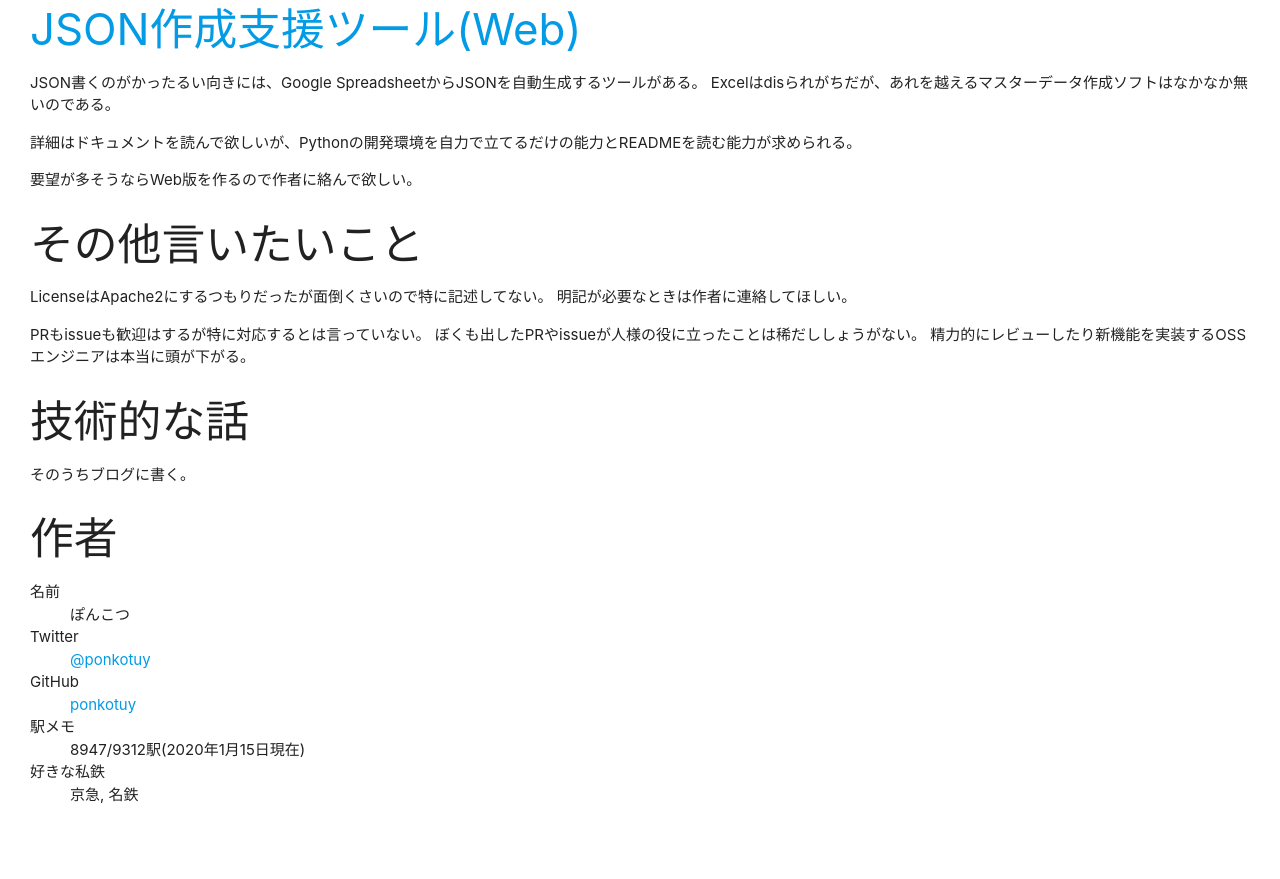
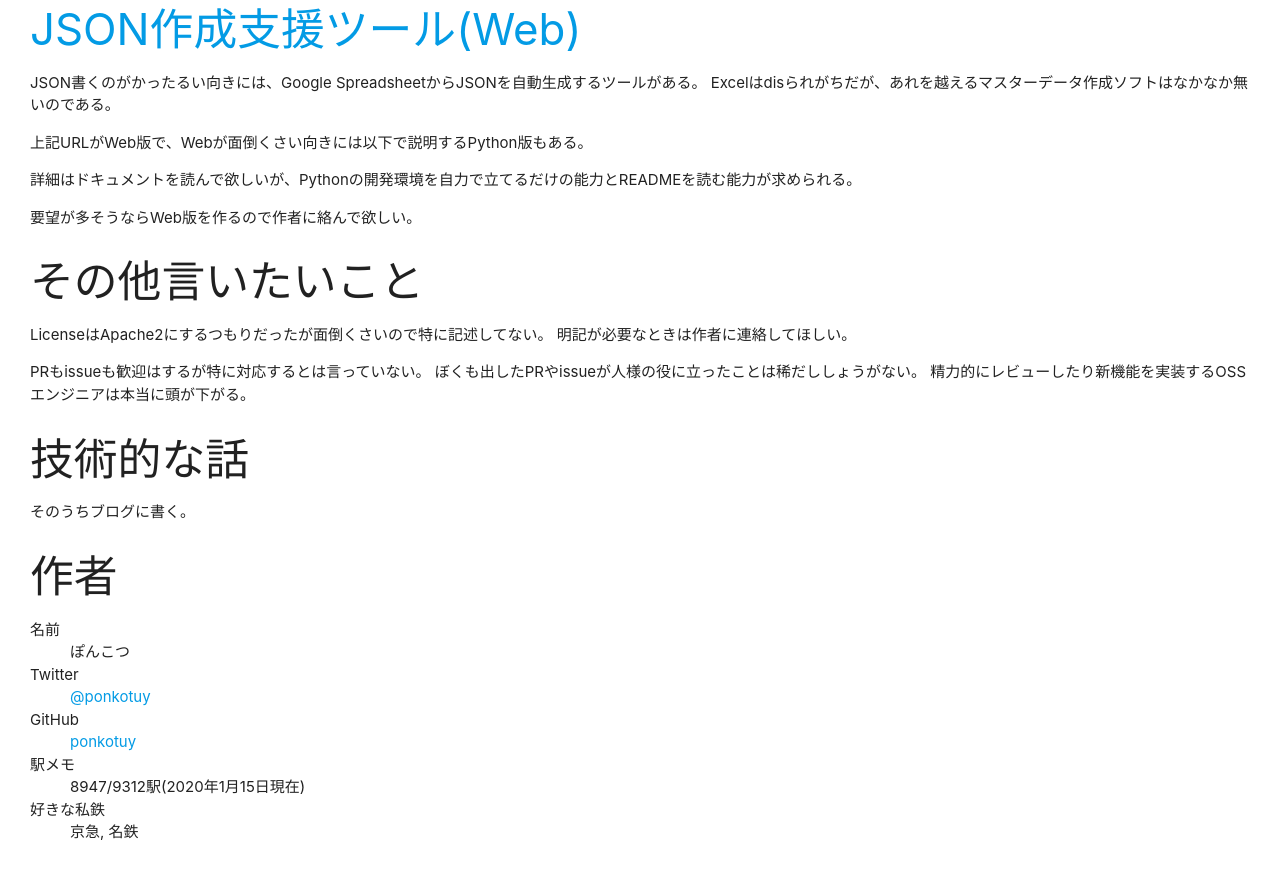
Before and after one commit to ponkotuy/diagram-svg, a website built with webpack: page menu.html in a window 1280 px wide. Shown: the part 1269-2148 px from the top of the page. Before the commit the page ends 2120 px from the top, so only its background shows below. Built offline with nearby package versions, Linux system fonts and the light colour scheme.

Commit message:
Fix sentence

```diff
--- a/menu.html
+++ b/menu.html
@@ -77,9 +77,9 @@
         JSON書くのがかったるい向きには、Google SpreadsheetからJSONを自動生成するツールがある。
         Excelはdisられがちだが、あれを越えるマスターデータ作成ソフトはなかなか無いのである。
       </p>
-        <p>
-
-        </p>
+      <p>
+        上記URLがWeb版で、Webが面倒くさい向きには以下で説明するPython版もある。
+      </p>
       <a href="https://github.com/ponkotuy/diagram-svg/tree/master/scripts"></a>
       <p>詳細はドキュメントを読んで欲しいが、Pythonの開発環境を自力で立てるだけの能力とREADMEを読む能力が求められる。</p>
       <p>要望が多そうならWeb版を作るので作者に絡んで欲しい。</p>
```
